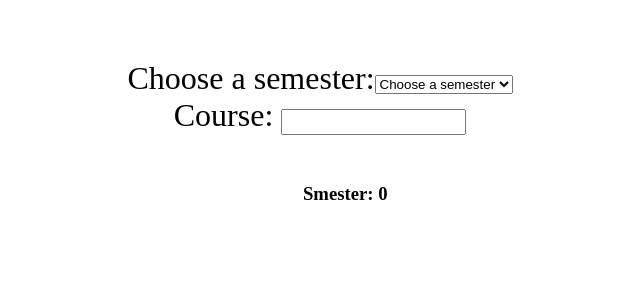
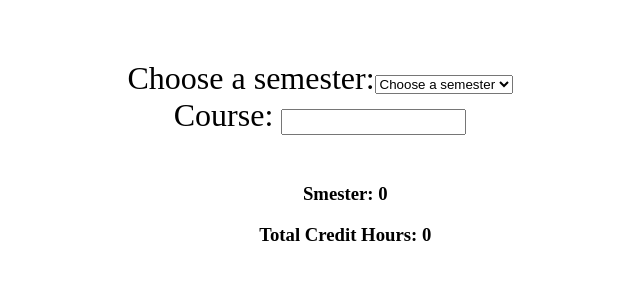
Before and after one commit to gustavoweb33/school-courses-with-react, a React (Create React App) app: page / in a window 1280 px wide. Shown: the top 300 px of the page, without its empty margins (320-960 px from the left). Built offline with nearby package versions, Linux system fonts and the light colour scheme.

Commit message:
updated to display total credit hours

```diff
--- a/src/components/SemesterTables.js
+++ b/src/components/SemesterTables.js
@@ -6,6 +6,7 @@ const SemesterTables = (props) => {
     //console.log(props.courses)
     const userChosenSemester = props.semesterValue;
     const userChosenCourses = props.chosenCourses;
+    let totalCreditHours = 0;
 
     const filteredCourses = [];
     for (let i = 0; i < props.courses.length; i++) {
@@ -14,6 +15,13 @@ const SemesterTables = (props) => {
         }
     }
 
+
+
+    filteredCourses.forEach(course => totalCreditHours += course.creditHours)
+
+    if(totalCreditHours >= 27) {
+        alert('You have exceded to maximum number of hours')
+    }
 
     return (
         <div className='grid-container'>
@@ -43,6 +51,8 @@ const SemesterTables = (props) => {
                         })
                     }
                 </div>
+                <h3>Total Credit Hours: {totalCreditHours}</h3>
+
             </div>
         </div>
     );
```
